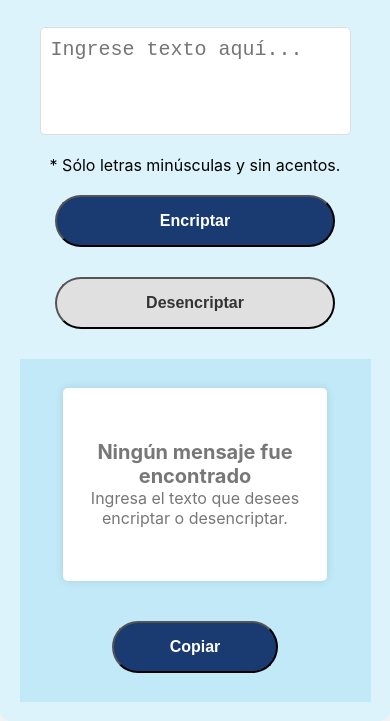
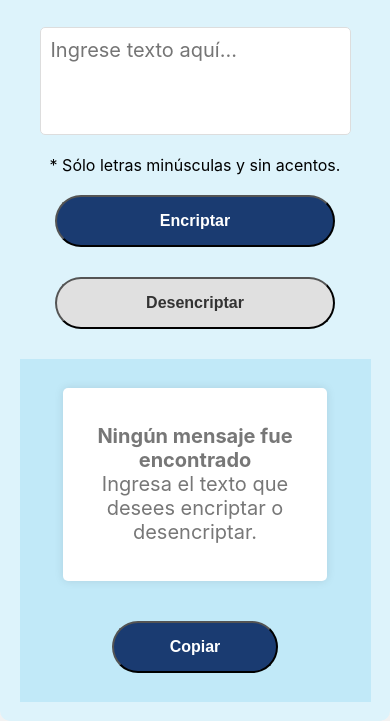
Before and after one commit to OscarFT347/Challenge_encriptador, a plain HTML site: page index.html in a window 390 px wide. Shown: the part 123-844 px from the top of the page. Drawn offline with Linux system fonts and the light colour scheme.

Commit message:
correccion-tamanio-y-tipo-fuente

```diff
--- a/style.css
+++ b/style.css
@@ -47,6 +47,7 @@ body {
 .panel_izquierdo textarea {
     border: 1px solid #ddd;
     border-radius: 5px;
+    font-family: "Inter", sans-serif;
     font-size: 32px;
     height: 60%;
     margin-bottom: 20px;
@@ -112,6 +113,8 @@ body {
     border-radius: 5px;
     box-shadow: 0 0 10px rgba(0, 0, 0, 0.1);
     display: flex;
+    font-family: "Inter", sans-serif;
+    font-size: 30px;
     height: 60%;
     justify-content: center;
     overflow: auto;
@@ -208,4 +211,8 @@ body {
         margin-bottom: 10px;
         width: 100%;
     }
+
+    .panel_derecho .output{
+        font-size: 20px;
+    }
 }
```
